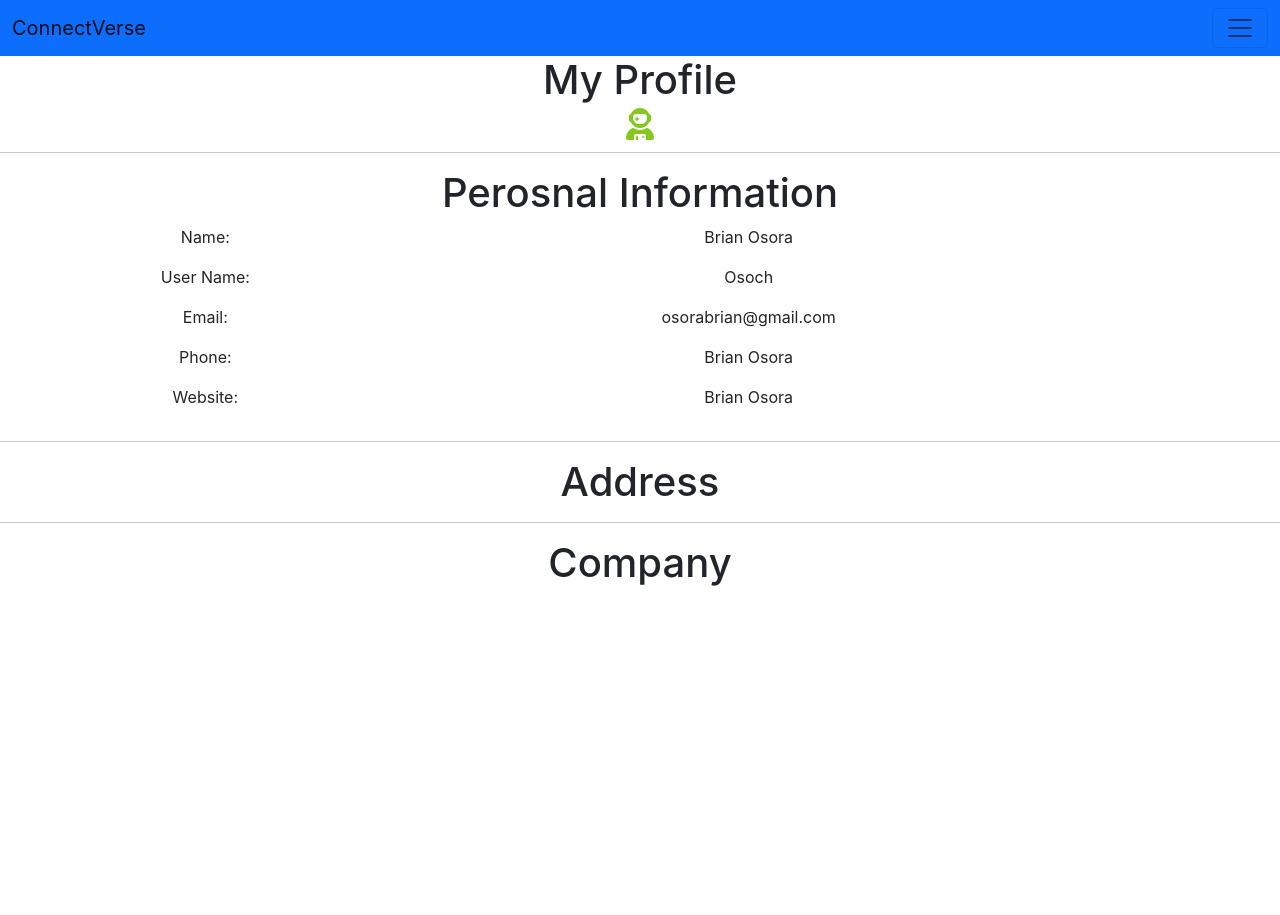
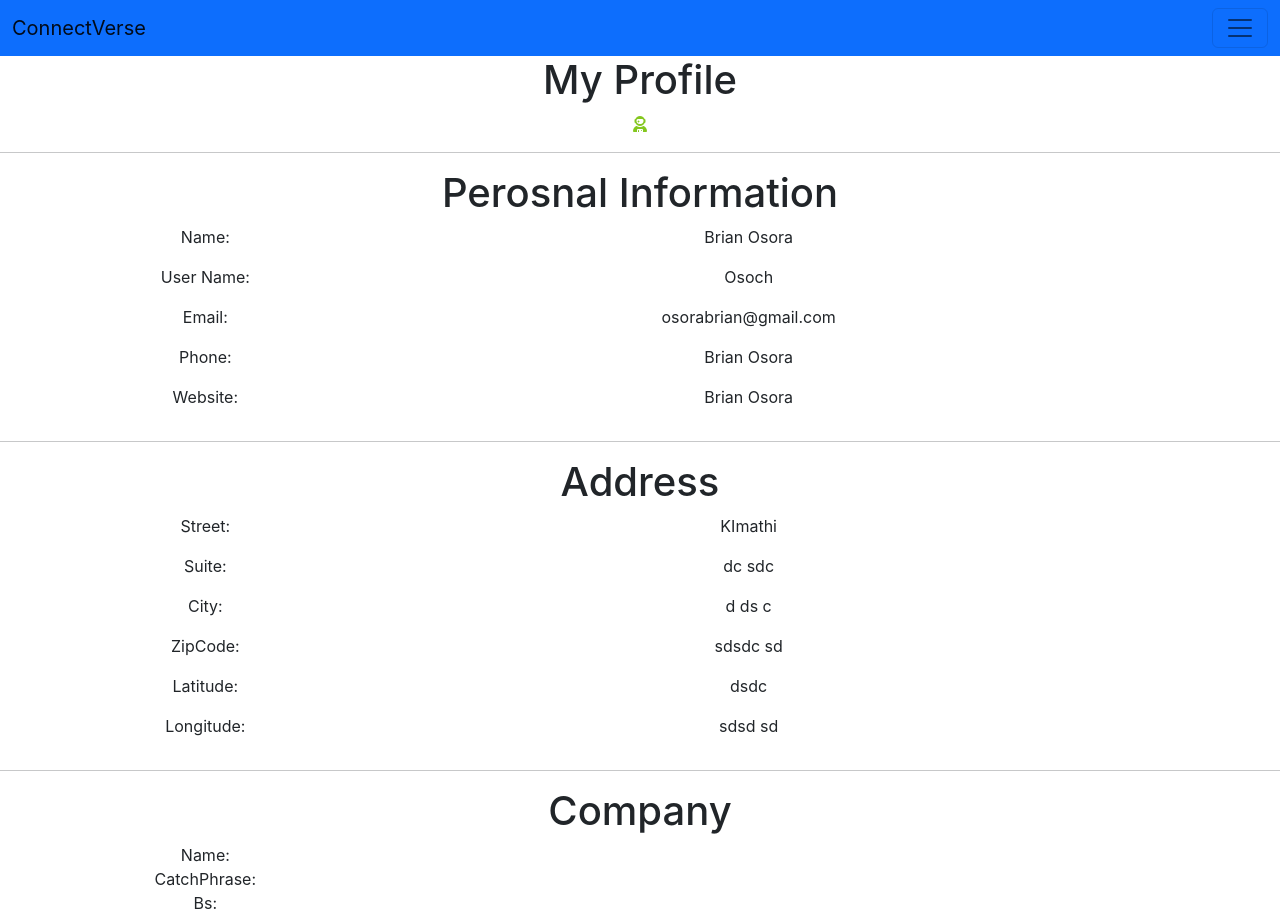
Before and after one commit to Osorabrian/Connectverse, a React (Create React App) app: page /my_profile in a window 1280 px wide. Before the commit the page ends 800 px from the top, so only its background shows below. Built offline with nearby package versions, Linux system fonts and the light colour scheme.

Commit message:
edit view profile page

```diff
--- /dev/null
+++ b/src/Components/Profile/AddressInfo.js
@@ -0,0 +1,33 @@
+import React from "react";
+
+export default function AddressInfo(){
+    return(
+        <>
+            <h1>Address</h1>
+            <div className="row">
+                <label className='col-4'>Street:</label>
+                <p className="col-6">KImathi</p>
+            </div>
+            <div className="row">
+                <label className='col-4'>Suite:</label>
+                <p className="col-6">dc sdc </p>
+            </div>
+            <div className="row">
+                <label className='col-4'>City:</label>
+                <p className="col-6">d ds c</p>
+            </div>
+            <div className="row">
+                <label className='col-4'>ZipCode:</label>
+                <p className="col-6">sdsdc sd</p>
+            </div>
+            <div className="row">
+                <label className='col-4'>Latitude:</label>
+                <p className="col-6">dsdc </p>
+            </div>
+            <div className="row">
+                <label className='col-4'>Longitude:</label>
+                <p className="col-6">sdsd sd</p>
+            </div>
+        </>
+    )
+}
--- /dev/null
+++ b/src/Components/Profile/CompanyInfo.js
@@ -0,0 +1,21 @@
+import React from "react";
+
+export default function CompanyInfo(){
+    return(
+        <>
+            <h1>Company</h1>
+            <div className="row">
+                <label className="col-4">Name:</label>
+                <p className="col-6"></p>
+            </div>
+            <div className="row">
+                <label className="col-4">CatchPhrase:</label>
+                <p className="col-6"></p>
+            </div>
+            <div className="row">
+                <label className="col-4">Bs:</label>
+                <p className="col-6"></p>
+            </div>
+        </>
+    )
+}
--- /dev/null
+++ b/src/Components/Profile/PersonalInfo.js
@@ -0,0 +1,34 @@
+import React from "react";
+
+export default function PerosnalInfo(){
+    return(
+        <>
+            <h1>Perosnal Information</h1>
+
+            <div className="row">
+                <label className='col-4'> Name:</label>
+                <p className="col-6">Brian Osora</p>
+            </div>
+
+            <div className="row">
+                <label className='col-4'>User Name:</label>
+                <p className="col-6">Osoch</p>
+            </div>
+
+            <div className="row">
+                <label className='col-4'>Email:</label>
+                <p className="col-6">osorabrian@gmail.com</p>
+            </div>
+
+            <div className="row">
+                <label className='col-4'>Phone:</label>
+                <p className="col-6">Brian Osora</p>
+            </div>
+
+            <div className="row">
+                <label className='col-4'>Website:</label>
+                <p className="col-6">Brian Osora</p>
+            </div>
+        </>
+    )
+}
--- a/src/Components/Profile/ViewProfile.js
+++ b/src/Components/Profile/ViewProfile.js
@@ -1,43 +1,20 @@
 import React from "react";
 import './profile.css'
+import PerosnalInfo from "./PersonalInfo";
+import AddressInfo from "./AddressInfo";
+import CompanyInfo from "./CompanyInfo";
 
 export default function ViewProfile(){
     return(
         <>
         <h1>My Profile</h1>
-        <i class="fa-solid fa-user-astronaut fa-2xl" style={{color: '#84c71f'}} id='profile-avatar'></i>
+        <i class="fa-solid fa-user-astronaut fa-5xl" style={{color: '#84c71f'}} id='profile-avatar'></i>
         <hr></hr>
-        <h1>Perosnal Information</h1>
-
-        <div className="row">
-            <label className='col-4'> Name:</label>
-            <p className="col-6">Brian Osora</p>
-        </div>
-
-        <div className="row">
-            <label className='col-4'>User Name:</label>
-            <p className="col-6">Osoch</p>
-        </div>
-
-        <div className="row">
-            <label className='col-4'>Email:</label>
-            <p className="col-6">osorabrian@gmail.com</p>
-        </div>
-
-        <div className="row">
-            <label className='col-4'>Phone:</label>
-            <p className="col-6">Brian Osora</p>
-        </div>
-
-        <div className="row">
-            <label className='col-4'>Website:</label>
-            <p className="col-6">Brian Osora</p>
-        </div>
-
+            <PerosnalInfo/>
         <hr></hr>
-        <h1>Address</h1>
+            <AddressInfo/>
         <hr></hr>
-        <h1>Company</h1>
+            <CompanyInfo/>
         </>
     )
 }
```
